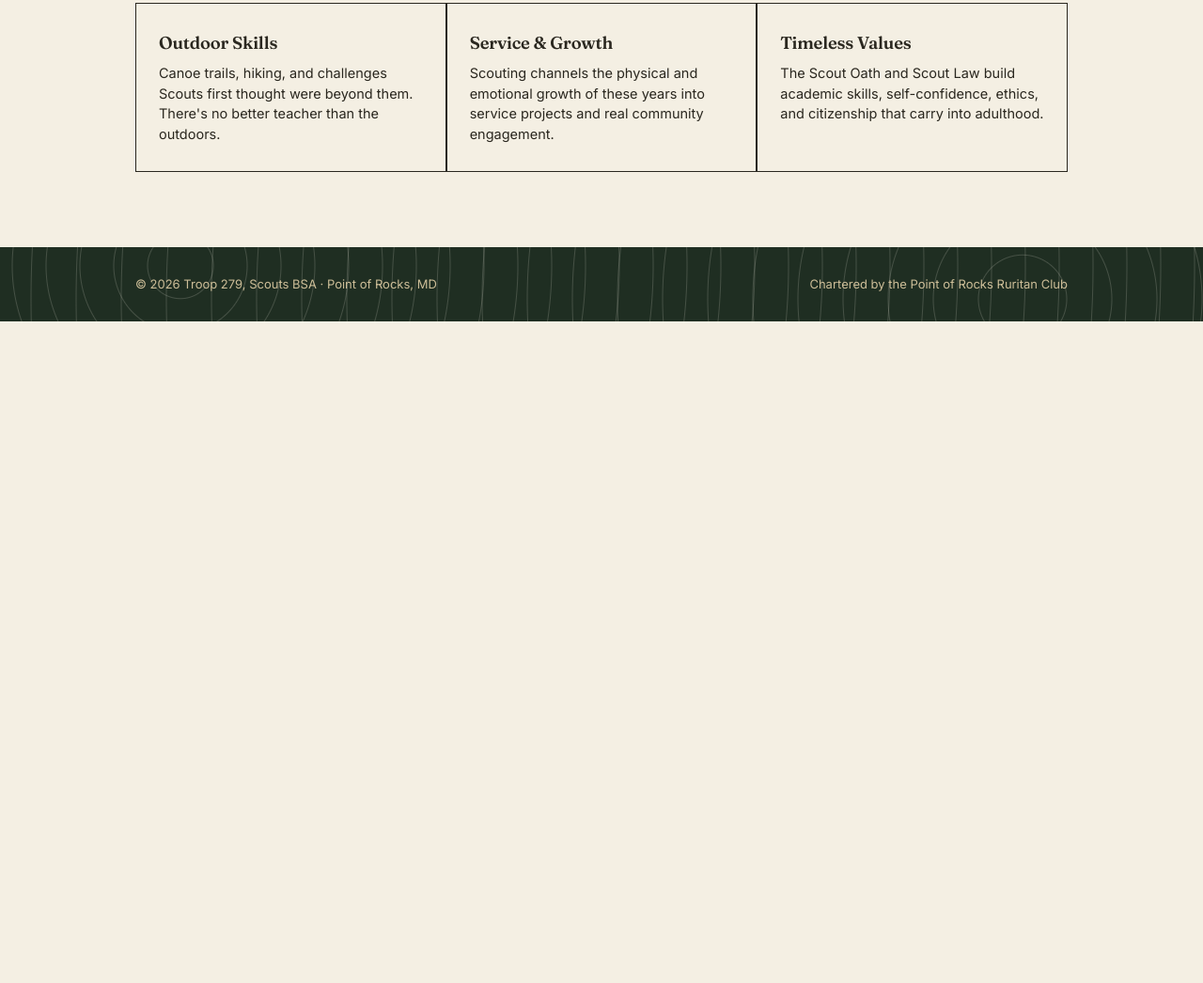
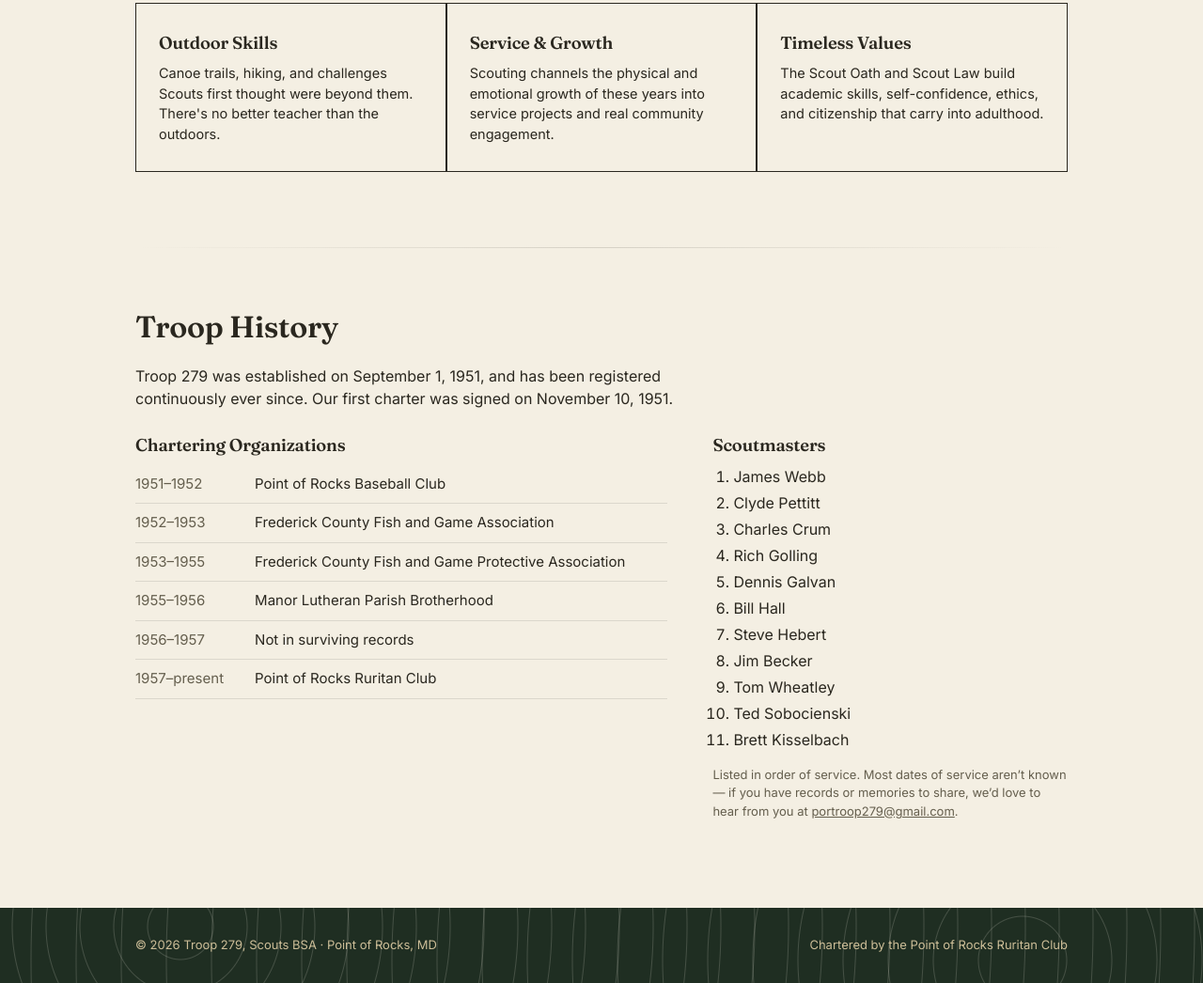
Before and after one commit to bkisselbach/troop-279, a plain HTML site: page about/index.html in a window 1280 px wide. Shown: the part 667-1713 px from the top of the page at 94% size. Before the commit the page ends 1009 px from the top, so only its background shows below. Drawn offline with Linux system fonts and the light colour scheme.

Commit message:
Correct founding year to 1951 and add troop history to About
Council records put the troop's start at September 1, 1951, with the
Point of Rocks Ruritan Club chartering since 1957. The About page now
lists past chartering organizations and Scoutmasters.

Co-Authored-By: Claude Opus 5.5 <noreply@anthropic.com>

```diff
--- a/about/index.html
+++ b/about/index.html
@@ -26,7 +26,7 @@
       <span class="brand-logo"><img src="../images/scouts-bsa-header.png" width="339" height="120" alt="Scouts BSA"></span>
       <div class="brand-text">
         <strong>Troop 279</strong>
-        <span class="brand-sub">Point of Rocks, MD &middot; est. 1953</span>
+        <span class="brand-sub">Point of Rocks, MD &middot; est. 1951</span>
       </div>
     </a>
     <button class="nav-toggle" id="nav-toggle" aria-label="Toggle navigation" aria-expanded="false" aria-controls="nav-links">&#9776;</button>
@@ -90,6 +90,46 @@
   </div>
 </section>
 
+<section class="history">
+  <div class="wrap">
+    <div class="divider"></div>
+    <h2>Troop History</h2>
+    <p class="intro">Troop 279 was established on September 1, 1951, and has been registered continuously ever since. Our first charter was signed on November 10, 1951.</p>
+    <div class="cols">
+      <div>
+        <h3>Chartering Organizations</h3>
+        <table>
+          <tbody>
+            <tr><td>1951&ndash;1952</td><td>Point of Rocks Baseball Club</td></tr>
+            <tr><td>1952&ndash;1953</td><td>Frederick County Fish and Game Association</td></tr>
+            <tr><td>1953&ndash;1955</td><td>Frederick County Fish and Game Protective Association</td></tr>
+            <tr><td>1955&ndash;1956</td><td>Manor Lutheran Parish Brotherhood</td></tr>
+            <tr><td>1956&ndash;1957</td><td>Not in surviving records</td></tr>
+            <tr><td>1957&ndash;present</td><td>Point of Rocks Ruritan Club</td></tr>
+          </tbody>
+        </table>
+      </div>
+      <div>
+        <h3>Scoutmasters</h3>
+        <ol>
+          <li>James Webb</li>
+          <li>Clyde Pettitt</li>
+          <li>Charles Crum</li>
+          <li>Rich Golling</li>
+          <li>Dennis Galvan</li>
+          <li>Bill Hall</li>
+          <li>Steve Hebert</li>
+          <li>Jim Becker</li>
+          <li>Tom Wheatley</li>
+          <li>Ted Sobocienski</li>
+          <li>Brett Kisselbach</li>
+        </ol>
+        <p class="fine">Listed in order of service. Most dates of service aren&rsquo;t known &mdash; if you have records or memories to share, we&rsquo;d love to hear from you at <a href="mailto:portroop279@gmail.com">portroop279@gmail.com</a>.</p>
+      </div>
+    </div>
+  </div>
+</section>
+
 <footer class="topo">
   <div class="wrap">
     <span>&copy; 2026 Troop 279, Scouts BSA &middot; Point of Rocks, MD</span>
--- a/style.css
+++ b/style.css
@@ -245,6 +245,20 @@ nav.links a:hover,nav.links a[aria-current="page"]{border-bottom-color:var(--kha
 .programs .card h3{font-size:1.15rem;}
 .programs .card p{font-size:14.5px;margin:0;}
 
+/* Troop history */
+.history{padding:0 0 80px;}
+.history h2{font-size:2rem;}
+.history .intro{max-width:60ch;}
+.history .cols{display:grid;grid-template-columns:3fr 2fr;gap:48px;margin-top:24px;}
+.history h3{font-size:1.15rem;}
+.history table{border-collapse:collapse;width:100%;font-size:15px;}
+.history td{padding:9px 0;border-bottom:1px solid rgba(0,0,0,.1);vertical-align:top;}
+.history td:first-child{white-space:nowrap;padding-right:20px;color:#655f4e;}
+.history ol{padding-left:22px;margin:0 0 16px;}
+.history li{margin-bottom:4px;}
+.history .fine{font-size:13px;color:#655f4e;}
+.history .fine a{color:inherit;}
+
 /* Gallery */
 .gallery{padding:0 0 80px;}
 .gallery .grid{
@@ -437,6 +451,7 @@ footer .wrap{display:flex;justify-content:space-between;flex-wrap:wrap;gap:12px;
 @media (max-width:760px){
   .about .cols, .strip .cols, .contact .cols{grid-template-columns:1fr;}
   .page-head .page-logo{width:150px;}
+  .history .cols{grid-template-columns:1fr;gap:24px;}
   .wreath-hero .cols{grid-template-columns:1fr;}
   .wreath-hero img{max-height:260px;order:-1;}
   .sale-banner span{display:block;margin:2px 0 0;}
```
Also changed, not shown: contact/index.html (+1 -1 lines), gallery/index.html (+1 -1 lines), index.html (+6 -6 lines), join/index.html (+1 -1 lines), wreaths/index.html (+1 -1 lines).
